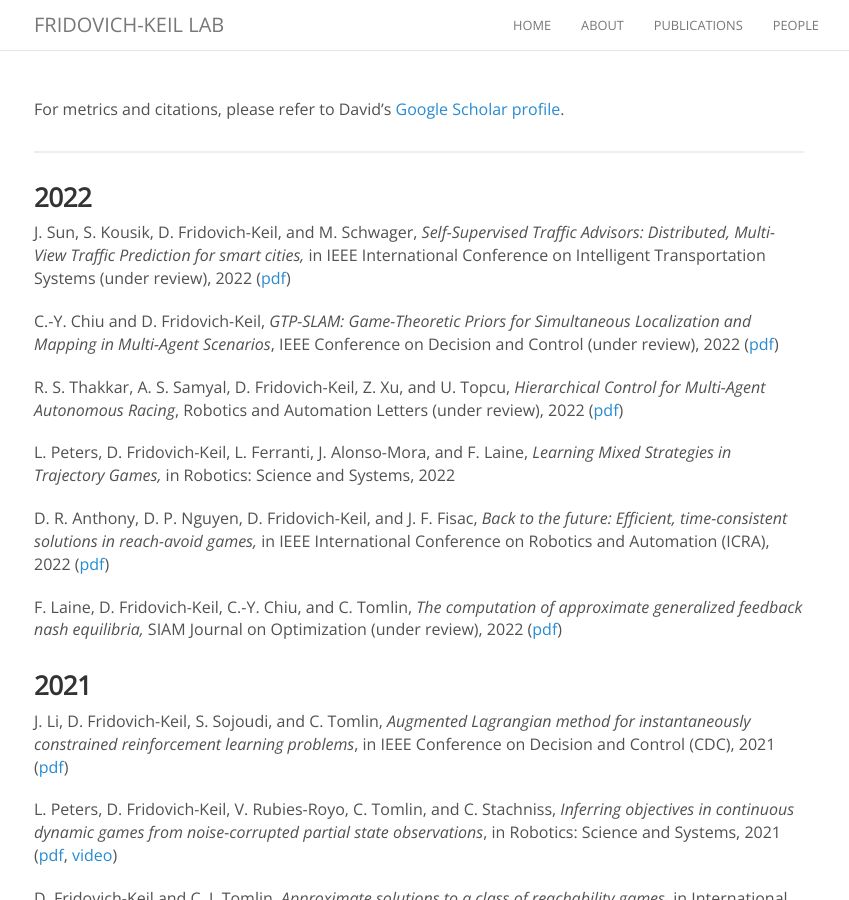
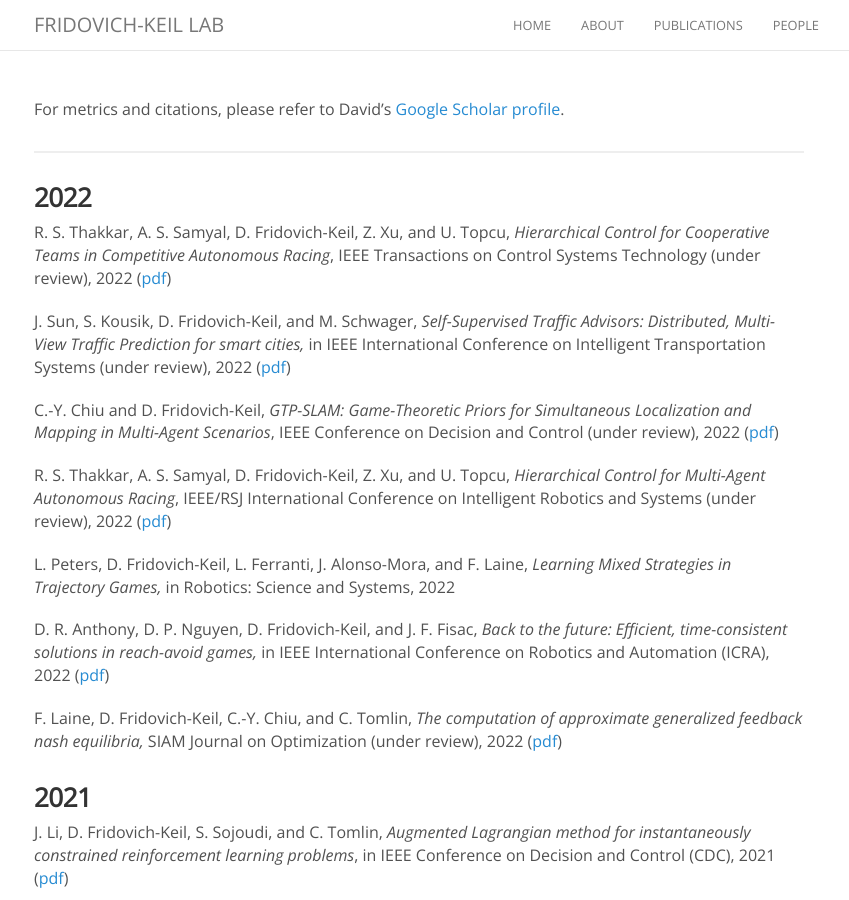
Before and after one commit to KordingLab/KordingLab.github.io, a Jekyll site: the page built from publications.md, in a window 1280 px wide and 900 px high. Shown: the whole window, without its empty margins (221-1070 px from the left). Built offline with Jekyll 4.4.1, drawn with Linux system fonts in a browser that asks for light colours; nearby versions of some CDN libraries; comment, search, counter and statistics services are not loaded.

Commit message:
pub updates

```diff
--- a/_data/news.yml
+++ b/_data/news.yml
@@ -1,3 +1,7 @@
+- date: 2022-04-27
+  details: >-
+    D. Fridovich-Keil submitted <a href="https://arxiv.org/abs/2204.13070">Hierarchical Control for Cooperative Teams in Competitive Autonomous Racing</a> to Transactions on Control Systems Technology.
+
 - date: 2022-04-13
   details: >-
     D. Fridovich-Keil presented "Learning in Noncooperative Games" at Amazon Robotics.
--- a/publications.md
+++ b/publications.md
@@ -9,11 +9,13 @@ For metrics and citations, please refer to David's [Google Scholar profile](http
 
 ### 2022
 
+R. S. Thakkar, A. S. Samyal, D. Fridovich-Keil, Z. Xu, and U. Topcu, _Hierarchical Control for Cooperative Teams in Competitive Autonomous Racing_, IEEE Transactions on Control Systems Technology (under review), 2022 ([pdf](https://arxiv.org/abs/2204.13070))
+
 J. Sun, S. Kousik, D. Fridovich-Keil, and M. Schwager, _Self-Supervised Traffic Advisors: Distributed, Multi-View Traffic Prediction for smart cities,_ in IEEE International Conference on Intelligent Transportation Systems (under review), 2022 ([pdf](https://arxiv.org/abs/2204.06171))
 
 C.-Y. Chiu and D. Fridovich-Keil, _GTP-SLAM: Game-Theoretic Priors for Simultaneous Localization and Mapping in Multi-Agent Scenarios_, IEEE Conference on Decision and Control (under review), 2022 ([pdf](https://arxiv.org/abs/2203.16690))
 
-R. S. Thakkar, A. S. Samyal, D. Fridovich-Keil, Z. Xu, and U. Topcu, _Hierarchical Control for Multi-Agent Autonomous Racing_, Robotics and Automation Letters (under review), 2022 ([pdf](https://arxiv.org/pdf/2202.12861))
+R. S. Thakkar, A. S. Samyal, D. Fridovich-Keil, Z. Xu, and U. Topcu, _Hierarchical Control for Multi-Agent Autonomous Racing_, IEEE/RSJ International Conference on Intelligent Robotics and Systems (under review), 2022 ([pdf](https://arxiv.org/pdf/2202.12861))
 
 L. Peters, D. Fridovich-Keil, L. Ferranti, J. Alonso-Mora, and F. Laine, _Learning Mixed Strategies in Trajectory Games,_ in Robotics: Science and Systems, 2022
 
```
Also changed, not shown: 1 other file.
